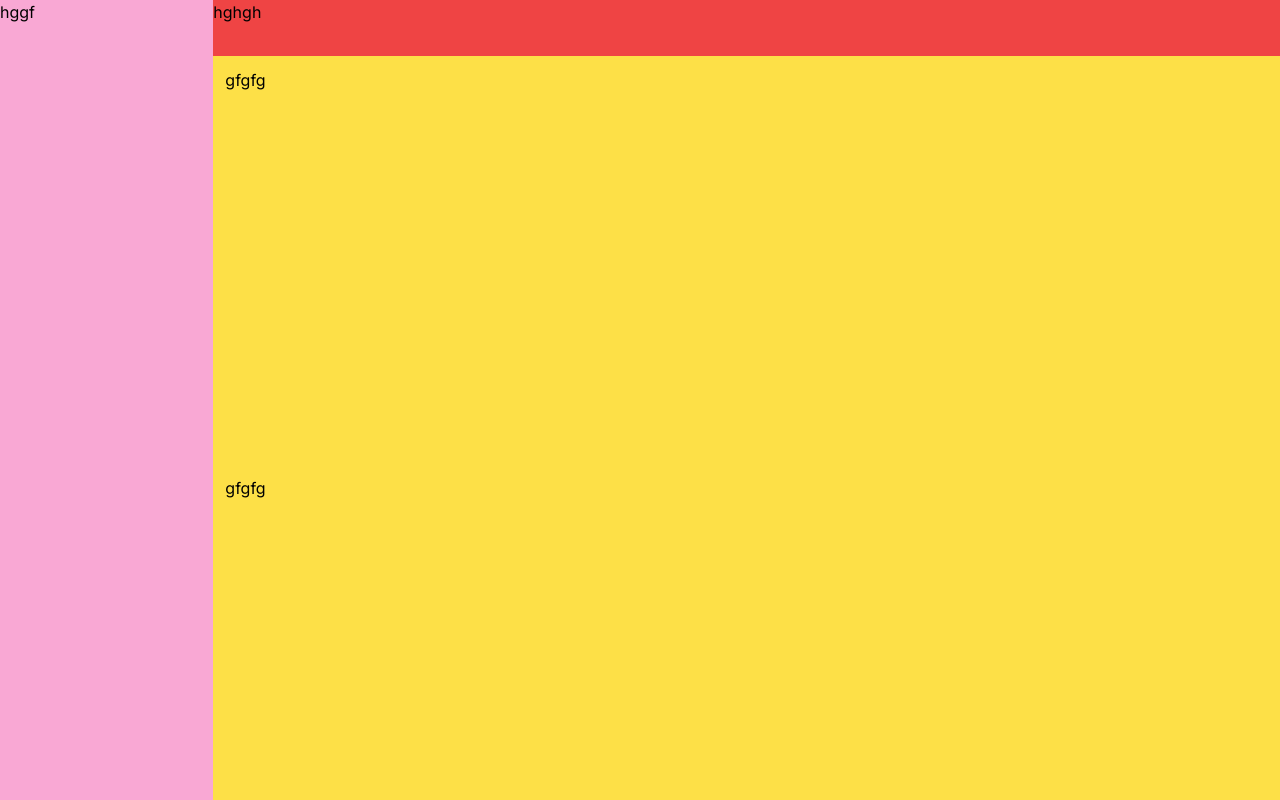
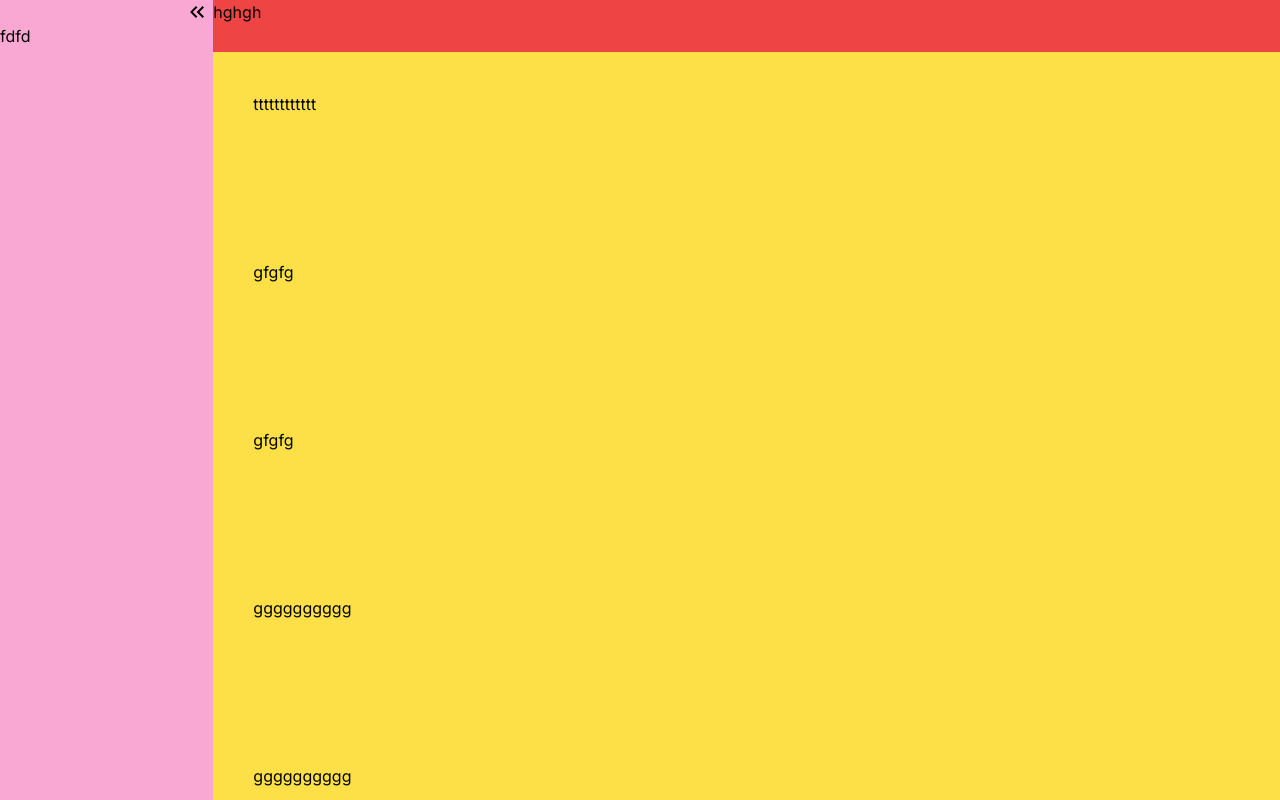
Before and after one commit to DikshakAdhikari/Url-Shortner, a Next.js app in the folder client/: page / in a window 1280 px wide. Built offline with nearby package versions, Linux system fonts and the light colour scheme.

Commit message:
implemented swipe

```diff
--- /dev/null
+++ b/client/src/Logo.jsx
@@ -0,0 +1,12 @@
+
+export const LeftLogo= ()=> {
+    return(
+        <svg xmlns="http://www.w3.org/2000/svg" height="24" viewBox="0 -960 960 960" width="32"><path d="M440-240 200-480l240-240 56 56-183 184 183 184-56 56Zm264 0L464-480l240-240 56 56-183 184 183 184-56 56Z"/></svg>
+    )
+}
+
+export const RightLogo= ()=> {
+    return (
+        <svg xmlns="http://www.w3.org/2000/svg" height="24" viewBox="0 -960 960 960" width="32"><path d="M383-480 200-664l56-56 240 240-240 240-56-56 183-184Zm264 0L464-664l56-56 240 240-240 240-56-56 183-184Z"/></svg>
+    )
+}
--- a/client/src/components/Home.tsx
+++ b/client/src/components/Home.tsx
@@ -1,29 +1,42 @@
-import { FunctionComponent } from "react";
+"use client"
+import { FunctionComponent, useState } from "react";
+import {LeftLogo, RightLogo} from '../Logo'
+
 
 interface DashboardProps {
 
 }
 
 const Dashboard: FunctionComponent<DashboardProps> = () => {
+
+    const [expand, setExpand]= useState(true)
+
+
     return (
         <div className=" flex  w-[100vw]  bg-yellow-300  fixed">
-            <div className="  h-[100vh] w-[20vw] bg-pink-300 ">
-              <div className=" ">
-                    hggf
+            <div className={`${expand ? 'w-[20vw]': 'w-fit'}  h-[100vh]  bg-pink-300 `}>
+                <div className=" flex flex-col gap-4 items-end cursor-pointer ">
+              {
+                expand ? <div onClick={()=> setExpand(false)}> <LeftLogo /></div>: <div onClick={()=> setExpand(true)}> <RightLogo /> </div>
+              }
               </div>
+              <div className="">fdfd</div>
             </div>
-            <div className=" flex w-[100vw] flex-col">
+            <div className=" flex w-[100vw] h-[100vh] flex-col">
             <div className=" max-h-screen  w-[100%] h-[7vh] bg-red-500">
                 hghgh
             </div>
-            <div className=" relative">
-                <div className=" flex overflow-scroll p-3 h-[100vh] flex-col gap-96">
+
+                <div className=" flex overflow-auto  gap-36 p-10 h-[100vh] flex-col ">
+                    <div className=" z-20">tttttttttttt</div>
                     <div>gfgfg</div>
                     <div>gfgfg</div>
-                    <div>gfgfg</div>
-                    <div>gfgfg</div>
+                    <div>gggggggggg</div>
+                    <div>gggggggggg</div>
+                    <div>gggggggggg</div>
+                    <div>ggggggddddddddddddddddddddgggg</div>
                 </div>
-            </div>
+
 
             </div>
         </div>
```
